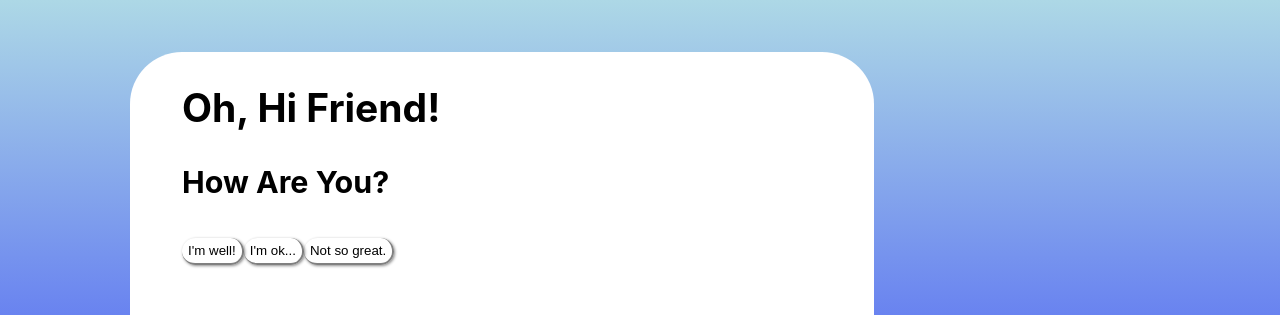
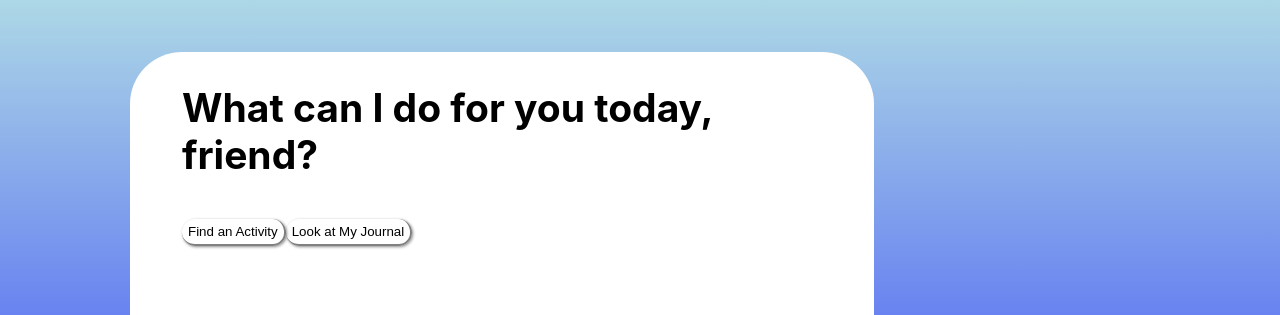
Before and after one commit to Abdeboskey/sluggish-activity, a React (Create React App) app: page / in a window 1280 px wide. Shown: the top 315 px of the page. Built offline with nearby package versions, Linux system fonts and the light colour scheme.

Commit message:
Create links for different routes #24

```diff
--- a/src/components/Home/Home.js
+++ b/src/components/Home/Home.js
@@ -1,16 +1,24 @@
 import React from 'react'
+import { Link } from 'react-router-dom'
 import classes from './Home.module.scss'
 
 const Home = () => {
-  return(
+  return (
     <section className={classes.HomeView}>
-      <h2>Oh, Hi Friend!</h2>
-      <h3>How Are You?</h3>
-      <button className={classes.answerBtn}>I'm well!</button>
-      <button className={classes.answerBtn}>I'm ok...</button>
-      <button className={classes.answerBtn}>Not so great.</button>
+      <h2>What can I do for you today, friend?</h2>
+      <div className={classes.btnBar}>
+        <Link to="/activity">
+          <button className={classes.answerBtn}>Find an Activity</button>
+        </Link>
+        <Link to="/journal">
+          <button className={classes.answerBtn}>Look at My Journal</button>
+        </Link>
+        {/* <Link>
+          <button className={classes.answerBtn}>Let's Go Stargazing</button>
+        </Link> */}
+      </div>
     </section>
-  )
+  );
 }
 
 export default Home
```
